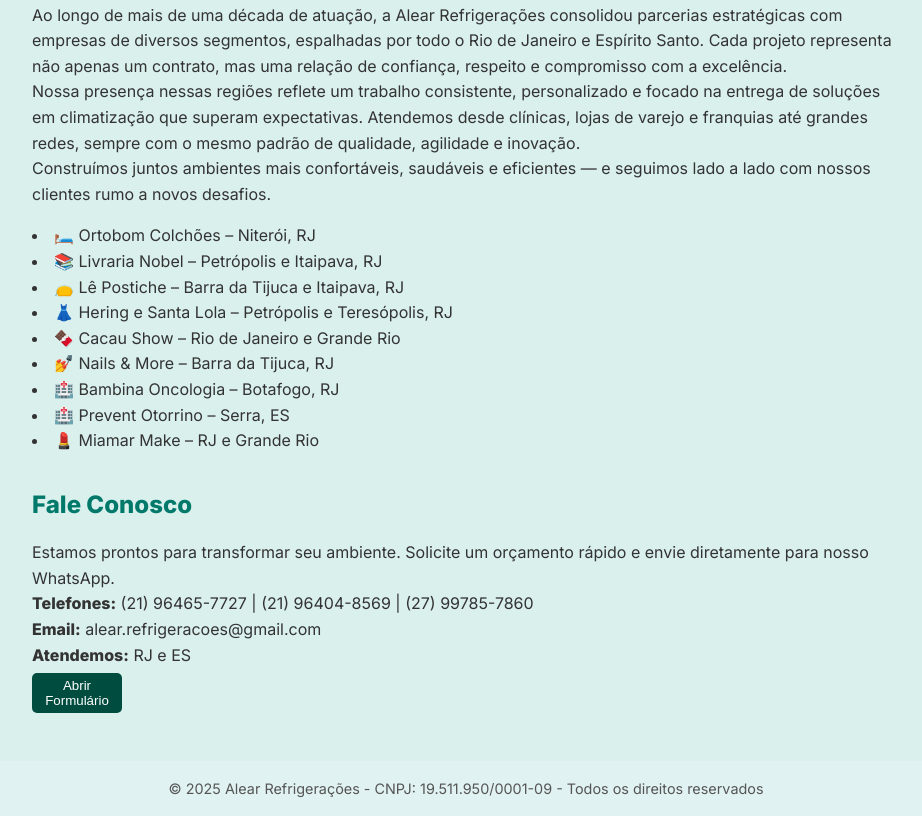
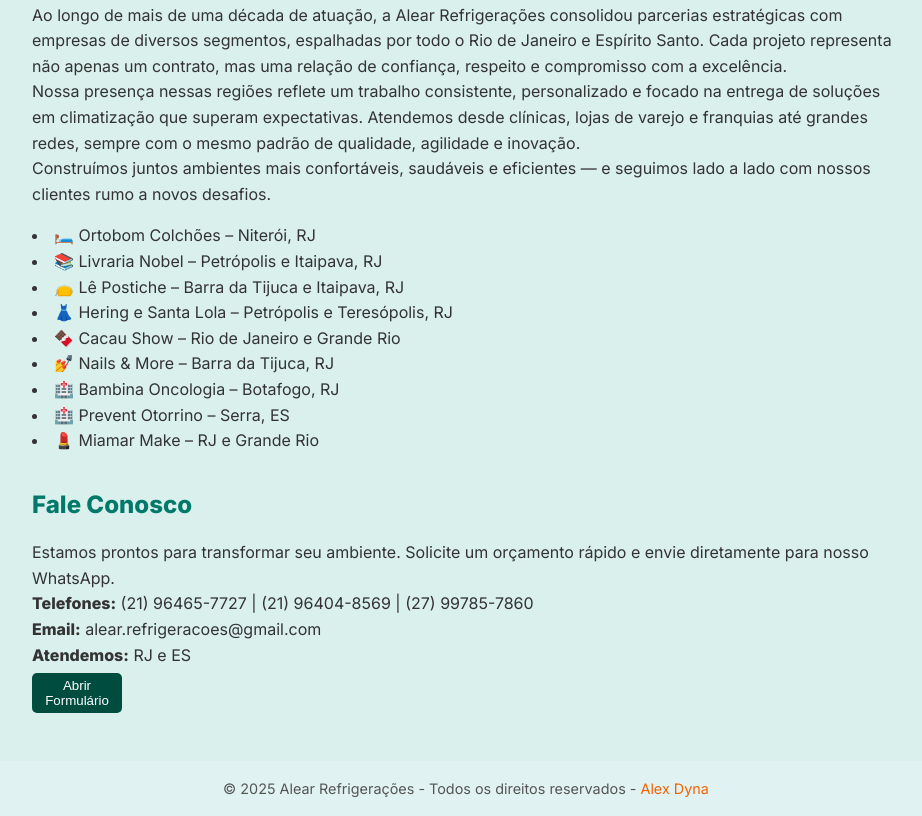
Before and after one commit to walterdyna/Alear-Refrigera-es, a plain HTML site: page index.html in a window 1280 px wide. Shown: the part 1389-2205 px from the top of the page, without its empty margins (174-1096 px from the left). Drawn offline with Linux system fonts and the light colour scheme.

Commit message:
ajusta footer

```diff
--- a/index.html
+++ b/index.html
@@ -134,7 +134,7 @@
   </div>
 
   <footer>
-    <p>© 2025 Alear Refrigerações - CNPJ: 19.511.950/0001-09 - Todos os direitos reservados</p>
+    <p >© 2025 Alear Refrigerações - Todos os direitos reservados - <a class="footer" href="https://www.walterdyna.com.br" target="_blank" rel="noopener noreferrer">Alex Dyna</a></p>
   </footer>
 
   <script src="script.js"></script>
--- a/styles.css
+++ b/styles.css
@@ -182,6 +182,13 @@ button#btn-atendimento {
   transition: background-color 0.3s ease;
   border-radius: 5px;
   overflow: hidden;
+}
+
+.footer{
+  border: none;
+  text-decoration: none;
+  color: rgb(240, 99, 5);
+  transition: color 0.3s ease;
 }
 
 button#btn-atendimento img {
```
